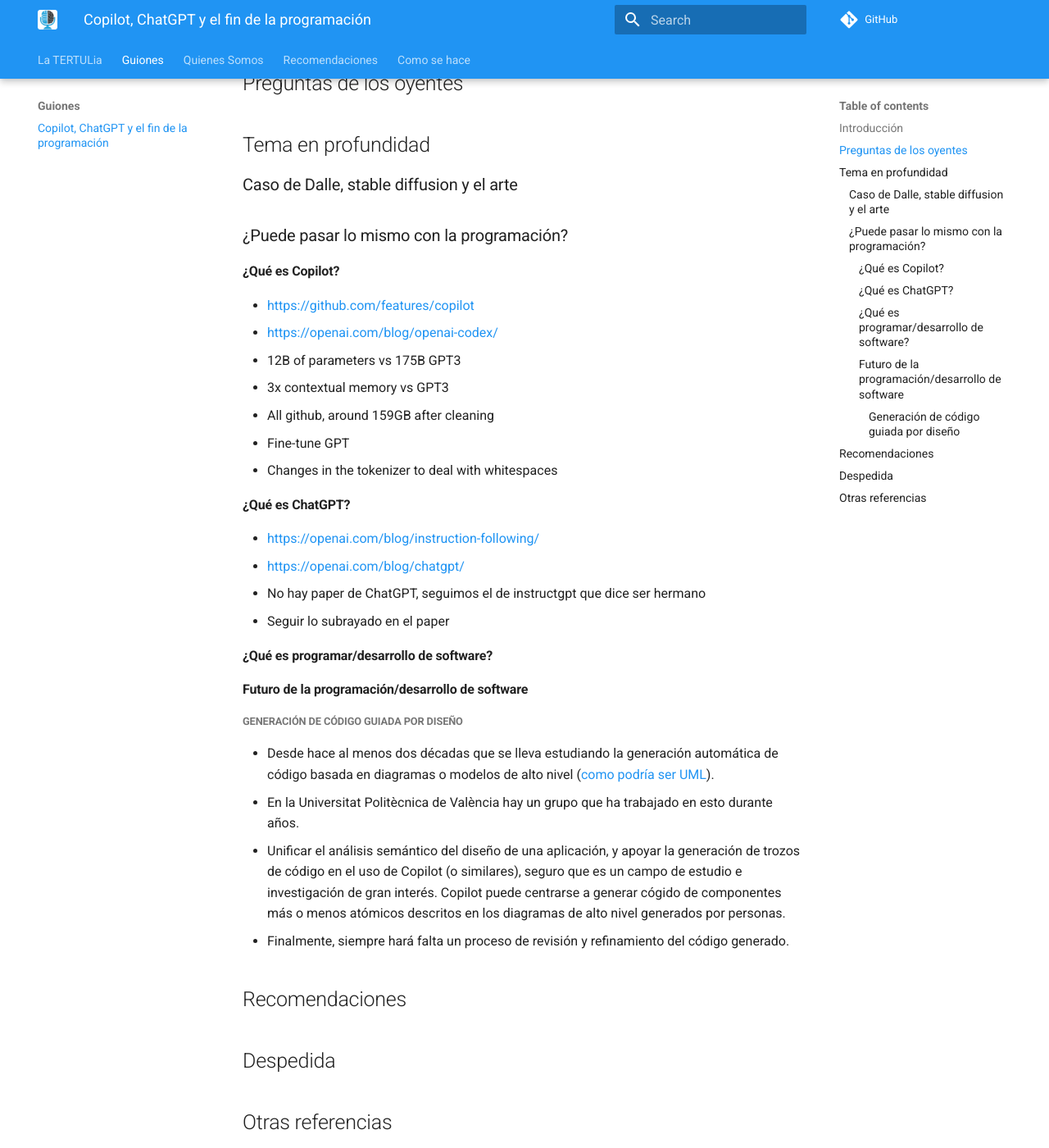
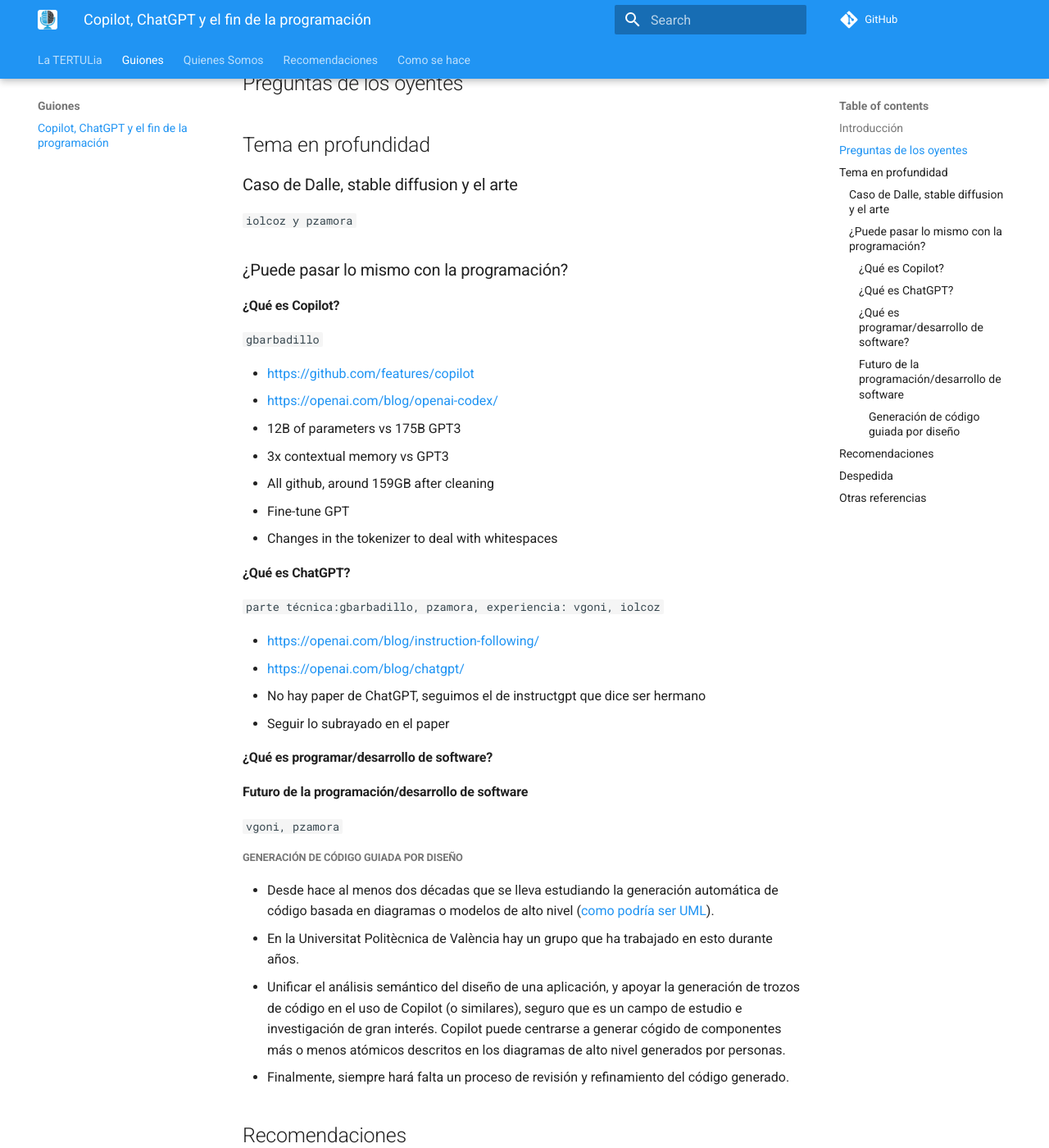
Before and after one commit to ironbar/tertulia_inteligencia_artificial, an MkDocs documentation site: the page built from docs/guiones/01-copilot-fin-programacion.md, in a window 1280 px wide and 1400 px high, scrolled down 513 px. Shown: the whole window at 82% size. Built offline with MkDocs 1.6.1 and Material for MkDocs 9.7.7, drawn with Linux system fonts in a browser that asks for light colours; comment, search, counter and statistics services are not loaded.

Commit message:
Update 01-copilot-fin-programacion.md

```diff
--- a/docs/guiones/01-copilot-fin-programacion.md
+++ b/docs/guiones/01-copilot-fin-programacion.md
@@ -16,9 +16,13 @@
 
 ### Caso de Dalle, stable diffusion y el arte
 
+`iolcoz y pzamora`
+
 ### ¿Puede pasar lo mismo con la programación?
 
 #### ¿Qué es Copilot?
+
+`gbarbadillo`
 
 - [https://github.com/features/copilot](https://github.com/features/copilot)
 - [https://openai.com/blog/openai-codex/](https://openai.com/blog/openai-codex/)
@@ -30,6 +34,8 @@
 
 #### ¿Qué es ChatGPT?
 
+`parte técnica:gbarbadillo, pzamora, experiencia: vgoni, iolcoz`
+
 - [https://openai.com/blog/instruction-following/](https://openai.com/blog/instruction-following/)
 - [https://openai.com/blog/chatgpt/](https://openai.com/blog/chatgpt/)
 - No hay paper de ChatGPT, seguimos el de instructgpt que dice ser hermano
@@ -38,6 +44,8 @@
 #### ¿Qué es programar/desarrollo de software?
 
 #### Futuro de la programación/desarrollo de software
+
+`vgoni, pzamora`
 
 ##### Generación de código guiada por diseño
 
```
